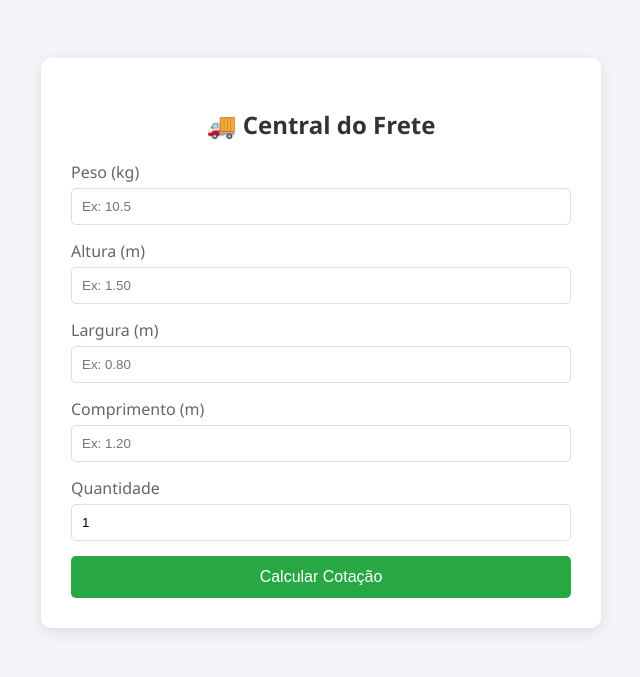
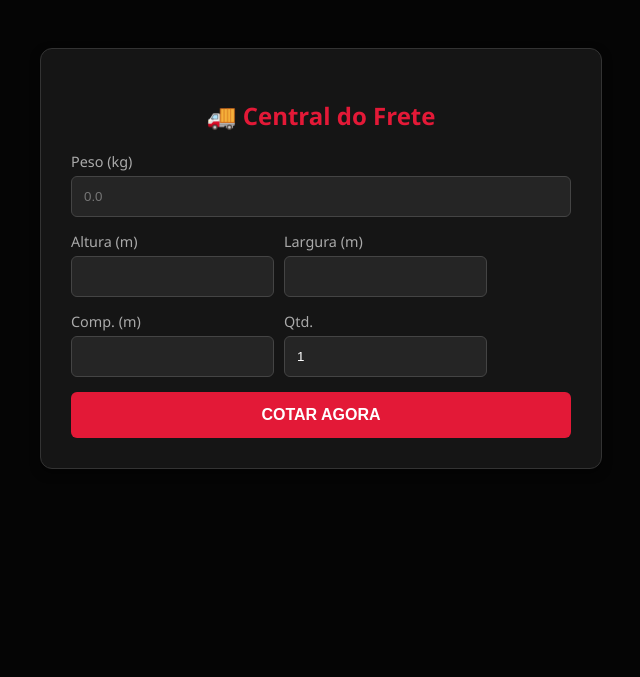
Before and after one commit to elo-estoque/transportadora, a FastAPI app: page / in a window 1280 px wide. Shown: the top 677 px of the page, without its empty margins (319-959 px from the left). Run offline with FastAPI, Linux system fonts and the light colour scheme.

Commit message:
Update index.html

```diff
--- a/templates/index.html
+++ b/templates/index.html
@@ -3,18 +3,28 @@
 <head>
     <meta charset="UTF-8">
     <meta name="viewport" content="width=device-width, initial-scale=1.0">
-    <title>Central do Frete</title>
+    <title>Central do Frete | Elo Brindes</title>
     <style>
-        body { font-family: 'Segoe UI', Tahoma, Geneva, Verdana, sans-serif; background-color: #f4f4f9; display: flex; justify-content: center; padding: 50px; }
-        .container { background: white; padding: 30px; border-radius: 10px; box-shadow: 0 4px 15px rgba(0,0,0,0.1); width: 100%; max-width: 500px; }
-        h2 { text-align: center; color: #333; }
-        .form-group { margin-bottom: 15px; }
-        label { display: block; margin-bottom: 5px; color: #666; }
-        input { width: 100%; padding: 10px; border: 1px solid #ddd; border-radius: 5px; box-sizing: border-box; }
-        button { width: 100%; padding: 12px; background-color: #28a745; color: white; border: none; border-radius: 5px; cursor: pointer; font-size: 16px; transition: 0.3s; }
-        button:hover { background-color: #218838; }
-        #resultado { margin-top: 20px; padding: 15px; background: #e9ecef; border-radius: 5px; display: none; }
-        .item-cotacao { background: white; padding: 10px; margin-bottom: 8px; border-left: 4px solid #007bff; border-radius: 3px; }
+        /* Estilo Dark Mode inspirado no seu App Streamlit */
+        body { font-family: 'Segoe UI', sans-serif; background-color: #050505; color: #E5E7EB; display: flex; justify-content: center; padding: 40px; }
+        .container { background: #151515; padding: 30px; border-radius: 12px; border: 1px solid #333; width: 100%; max-width: 500px; box-shadow: 0 4px 10px rgba(0,0,0,0.5); }
+        h2 { text-align: center; color: #E31937; margin-bottom: 20px; }
+        label { display: block; margin-bottom: 5px; color: #aaa; font-size: 0.9em; }
+        input { width: 100%; padding: 12px; background-color: #252525; border: 1px solid #444; color: white; border-radius: 6px; box-sizing: border-box; margin-bottom: 15px; }
+        input:focus { outline: none; border-color: #E31937; }
+
+        button { width: 100%; padding: 14px; background-color: #E31937; color: white; border: none; border-radius: 6px; cursor: pointer; font-size: 16px; font-weight: bold; transition: 0.3s; }
+        button:hover { background-color: #C2132F; }
+
+        #resultado { margin-top: 25px; display: none; }
+        .metric-box { background: #222; padding: 15px; border-radius: 8px; border-left: 4px solid #E31937; margin-bottom: 15px; text-align: center; }
+        .metric-val { font-size: 24px; font-weight: bold; color: white; }
+
+        .lista-cotacao { list-style: none; padding: 0; }
+        .item-cotacao { background: #1e1e1e; padding: 12px; margin-bottom: 8px; border-radius: 4px; display: flex; justify-content: space-between; border-bottom: 1px solid #333; }
+        .item-nome { font-weight: bold; }
+        .item-valor { color: #4cd137; }
+        .item-manual { color: #fbc531; }
     </style>
 </head>
 <body>
@@ -22,59 +32,45 @@
 <div class="container">
     <h2>🚚 Central do Frete</h2>
 
-    <div class="form-group">
-        <label>Peso (kg)</label>
-        <input type="number" id="peso" step="0.1" placeholder="Ex: 10.5">
+    <label>Peso (kg)</label>
+    <input type="number" id="peso" step="0.1" placeholder="0.0">
+
+    <div style="display: flex; gap: 10px;">
+        <div><label>Altura (m)</label><input type="number" id="altura" step="0.01"></div>
+        <div><label>Largura (m)</label><input type="number" id="largura" step="0.01"></div>
     </div>
 
-    <div class="form-group">
-        <label>Altura (m)</label>
-        <input type="number" id="altura" step="0.01" placeholder="Ex: 1.50">
+    <div style="display: flex; gap: 10px;">
+        <div><label>Comp. (m)</label><input type="number" id="comprimento" step="0.01"></div>
+        <div><label>Qtd.</label><input type="number" id="quantidade" value="1"></div>
     </div>
 
-    <div class="form-group">
-        <label>Largura (m)</label>
-        <input type="number" id="largura" step="0.01" placeholder="Ex: 0.80">
+    <button onclick="calcular()">COTAR AGORA</button>
+
+    <div id="resultado">
+        <div class="metric-box">
+            <div style="font-size: 12px; color: #888;">CUBAGEM CALCULADA</div>
+            <div class="metric-val" id="res-cubagem">0.000</div>
+        </div>
+        <ul class="lista-cotacao" id="lista"></ul>
     </div>
-
-    <div class="form-group">
-        <label>Comprimento (m)</label>
-        <input type="number" id="comprimento" step="0.01" placeholder="Ex: 1.20">
-    </div>
-
-    <div class="form-group">
-        <label>Quantidade</label>
-        <input type="number" id="quantidade" value="1">
-    </div>
-
-    <button onclick="calcularFrete()">Calcular Cotação</button>
-
-    <div id="resultado"></div>
 </div>
 
 <script>
-    async function calcularFrete() {
+    async function calcular() {
         const btn = document.querySelector('button');
-        const resDiv = document.getElementById('resultado');
+        btn.innerText = "Calculando...";
 
-        // Monta o JSON automaticamente pegando os valores dos inputs
         const dados = {
-            peso: parseFloat(document.getElementById('peso').value),
-            altura: parseFloat(document.getElementById('altura').value),
-            largura: parseFloat(document.getElementById('largura').value),
-            comprimento: parseFloat(document.getElementById('comprimento').value),
-            quantidade: parseInt(document.getElementById('quantidade').value)
+            peso: parseFloat(document.getElementById('peso').value) || 0,
+            altura: parseFloat(document.getElementById('altura').value) || 0,
+            largura: parseFloat(document.getElementById('largura').value) || 0,
+            comprimento: parseFloat(document.getElementById('comprimento').value) || 0,
+            quantidade: parseInt(document.getElementById('quantidade').value) || 1
         };
 
-        if (isNaN(dados.peso) || isNaN(dados.altura)) {
-            alert("Por favor, preencha todos os campos corretamente.");
-            return;
-        }
-
-        btn.innerText = "Calculando...";
-
-        // Envia para o Python (Backend)
-        const response = await fetch('/cotar', {
+        // ATENÇÃO: Usar './cotar' (ponto barra) força o navegador a respeitar a subpasta atual
+        const response = await fetch('./cotar', {
             method: 'POST',
             headers: { 'Content-Type': 'application/json' },
             body: JSON.stringify(dados)
@@ -82,21 +78,21 @@
 
         const json = await response.json();
 
-        // Formata a resposta para HTML amigável
-        let html = `<strong>Cubagem:</strong> ${json.cubagem_calculada.toFixed(4)}<br><br>`;
+        document.getElementById('res-cubagem').innerText = json.cubagem.toFixed(4);
 
-        json.cotacoes.forEach(cot => {
-            let valor = cot.valor_estimado ? `R$ ${cot.valor_estimado}` : cot.mensagem;
-            html += `
-            <div class="item-cotacao">
-                <strong>${cot.transportadora}</strong><br>
-                Status: ${valor}
-            </div>`;
+        let htmlLista = "";
+        json.cotacoes.forEach(c => {
+            let corClass = c.tipo === 'API' ? 'item-valor' : 'item-manual';
+            htmlLista += `
+            <li class="item-cotacao">
+                <span class="item-nome">${c.nome}</span>
+                <span class="${corClass}">${c.valor}</span>
+            </li>`;
         });
 
-        resDiv.style.display = 'block';
-        resDiv.innerHTML = html;
-        btn.innerText = "Calcular Cotação";
+        document.getElementById('lista').innerHTML = htmlLista;
+        document.getElementById('resultado').style.display = 'block';
+        btn.innerText = "COTAR AGORA";
     }
 </script>
 
```
